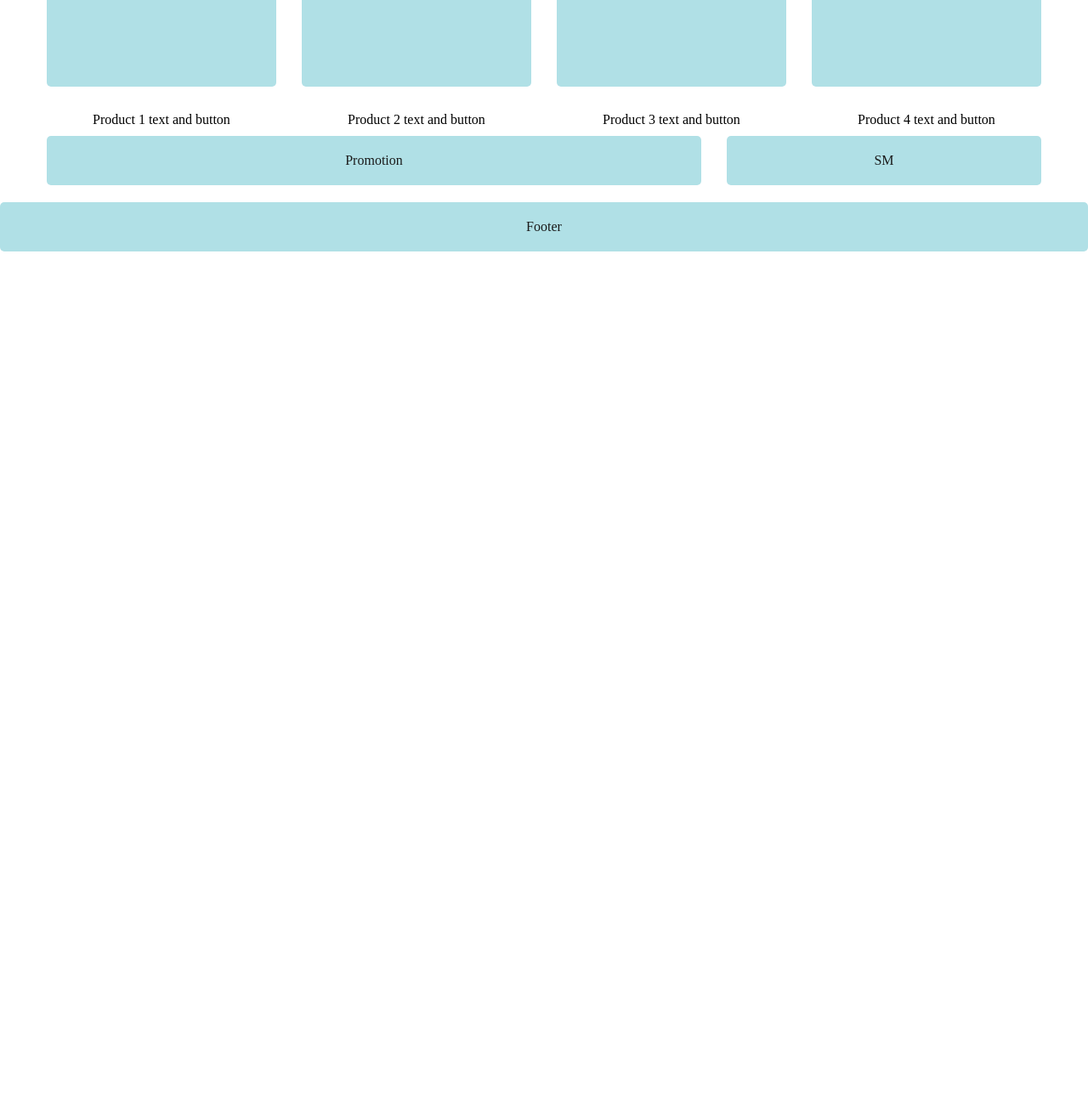
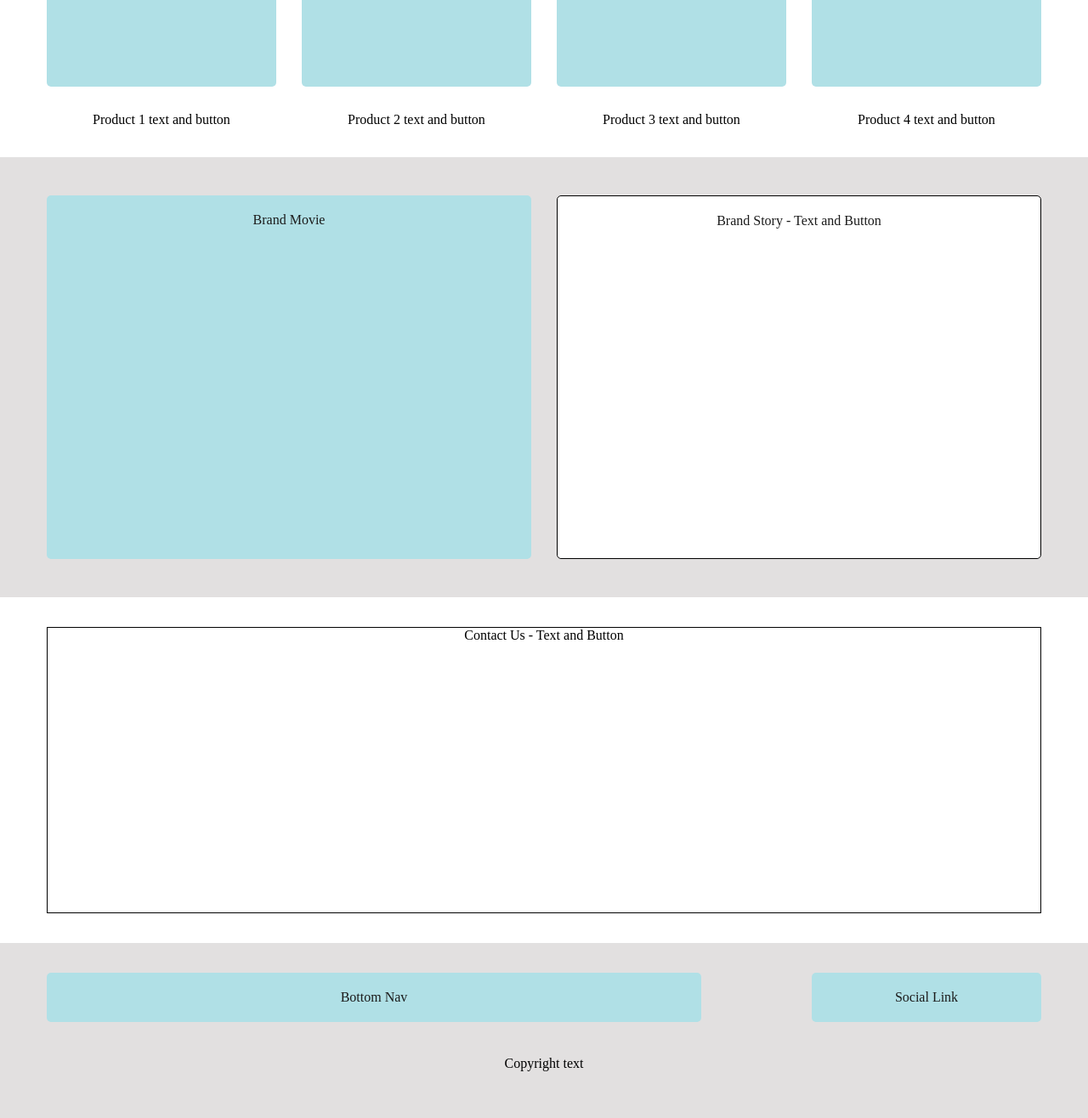
Before and after one commit to jonwyun/Yun_JongWoog_Project4, a plain HTML site: page index.html in a window 1280 px wide. Shown: the part 1125-2441 px from the top of the page at 85% size. Before the commit the page ends 1431 px from the top, so only its background shows below. Drawn offline with Linux system fonts and the light colour scheme.

Commit message:
finishing html and css

```diff
--- a/css/main.css
+++ b/css/main.css
@@ -4,11 +4,10 @@
     1.  General Styles
     2.  Main Nav
     3.  Main Hero Image
-    4.  Main Hero Image Contact
-    5.  Why Couples Resort
-    6.  About & FAQ
-    7.  Contact Form
-    8.  Footer
+    4.  Product
+    5.  Brand Story
+    6.  Contact Us
+    7.  Footer
 
  */
 
@@ -41,13 +40,76 @@
     margin-top: 35px;
 }
 
-#product-box {
+.product-box {
     order: -1;
     height: 390px;
 }
 
-#product-text {
+.product-text {
     order: 1;
     margin-top: 20px;
     text-align: center;
 }
+
+/* 5. Brand Story */
+
+#brand {
+    background-color: #E2E0E0;
+    margin-top: 35px;
+    padding-top: 35px;
+    padding-bottom: 35px;
+}
+
+#brand-movie {
+    height: 244px;
+}
+
+@media screen and (min-width: 768px) {
+    #brand-movie {
+        height: 546px;
+    }
+}
+
+@media screen and (min-width: 1200px) {
+    #brand-movie {
+        height: 428px;
+    }
+}
+
+#brand-text {
+    height: 337px;
+    border: solid 1px black;
+    background-color: #fff;
+    text-align: center;
+}
+
+@media screen and (min-width: 1200px) {
+    #brand-text {
+        height: 428px;
+    }
+}
+
+/* 6. Contact Us */
+
+#contact-us-text {
+    height: 337px;
+    border: solid 1px black;
+    background-color: #fff;
+    text-align: center;
+    margin-top: 35px;
+    margin-bottom: 35px;
+}
+
+/* 7. footer */
+
+footer {
+    background-color: #E2E0E0;
+    padding-top: 25px;
+    padding-bottom: 25px;
+}
+
+#copyright {
+    text-align: center;
+    margin-top: 30px;
+    margin-bottom: 30px;
+}
--- a/index.html
+++ b/index.html
@@ -10,54 +10,74 @@
     <link href="css/main.css" rel="stylesheet">
 </head>
 <body>
+    <h1 class="hidden">Quatro</h1>
     <header class="grid-con" id="main-header">
-        <!-- col-span-full:for mobile, m-col-start-5:for tablet, m-col-end-13:for tablet, l-col-start-6:for desktop, l-col-end-13:for desktop -->
+        <h2 class="hidden">Top Navigation</h2>
         <nav class="box col-span-1 m-col-span-1 l-col-span-8" id="main-nav">
             Nav
+            <h3 class="hidden">Main Navigation</h3>
         </nav>
         <div class="box col-start-2 col-end-4 m-col-start-5 m-col-end-9 l-col-span-2" id="main-logo">Logo</div>
         <div class="box col-span-1 m-col-start-12 m-col-end-13 l-col-span-2" id="main-search">Search</div>
     </header>
+
     <main>
         <section class="box col-auto" id="hero-con">
             Hero Image
+            <h2 class="hidden">Hero Image</h2>
         </section>
         <section class="grid-con" id="products">
+            <h2 class="hidden">Products</h2>
             <div class="col-span-4 m-col-span-6 l-col-span-3">
                 <div class="flex-product">
-                    <div class="box" id="product-box">Product 1</div>
-                    <div id="product-text">Product 1 text and button</div>
+                    <div class="box product-box">Product 1</div>
+                    <div class="product-text">Product 1 text and button</div>
                 </div>
             </div>
             <div class="col-span-4 m-col-span-6 l-col-span-3">
                 <div class="flex-product">
-                    <div class="box" id="product-box">Product 2</div>
-                    <div id="product-text">Product 2 text and button</div>
+                    <div class="box product-box">Product 2</div>
+                    <div class="product-text">Product 2 text and button</div>
                 </div>
             </div>
             <div class="col-span-4 m-col-span-6 l-col-span-3">
                 <div class="flex-product">
-                    <div class="box" id="product-box">Product 3</div>
-                    <div id="product-text">Product 3 text and button</div>
+                    <div class="box product-box">Product 3</div>
+                    <div class="product-text">Product 3 text and button</div>
                 </div>
             </div>
             <div class="col-span-4 m-col-span-6 l-col-span-3">
                 <div class="flex-product">
-                    <div class="box" id="product-box">Product 4</div>
-                    <div id="product-text">Product 4 text and button</div>
+                    <div class="box product-box">Product 4</div>
+                    <div class="product-text">Product 4 text and button</div>
                 </div>
             </div>
-
-
         </section>
-        <section class="grid-con" id="promo-social">
-            <div class="box col-start-1 col-end-4 m-col-start-1 m-col-end-10 l-col-start-1 l-col-end-9">Promotion</div>
-            <div class="box col-start-4 col-end-5 m-col-start-10 m-col-end-13 l-col-start-9 l-col-end-13">SM</div>
-
+        <section class="col-auto" id="brand">
+            <div class="grid-con">
+                <h2 class="hidden">Brand Story</h2>
+                <div class="box col-span-full l-col-start-1 l-col-end-7" id="brand-movie">Brand Movie</div>
+                <div class="box col-span-full l-col-start-7 l-col-end-13" id="brand-text">Brand Story - Text and Button</div>
+            </div>
+        </section>
+        <section class="grid-con" id="contact-us">
+            <h2 class="hidden">Contact Us</h2>
+            <div class="col-span-full" id="contact-us-text">Contact Us - Text and Button</div>
         </section>
     </main>
-    <footer class="box col-auto">
-        Footer
+
+    <footer class="col-auto" id="footer">
+        <div class="grid-con">
+            <h2 class="hidden">Footer</h2>
+            <nav class="box col-span-2 m-col-span-3 l-col-span-8" id="bottom-nav">
+                Bottom Nav
+                <h3 class="hidden">Bottom Navigation</h3>
+            </nav>
+            <div class="box col-start-4 col-end-5 m-col-start-11 m-col-end-13 l-col-start-10 l-col-end-13" id="social-link">
+                Social Link
+            </div>
+            <div class="col-span-full" id="copyright">Copyright text</div>
+        </div>
     </footer>
 
     <script src="js/main.js"></script>
```
